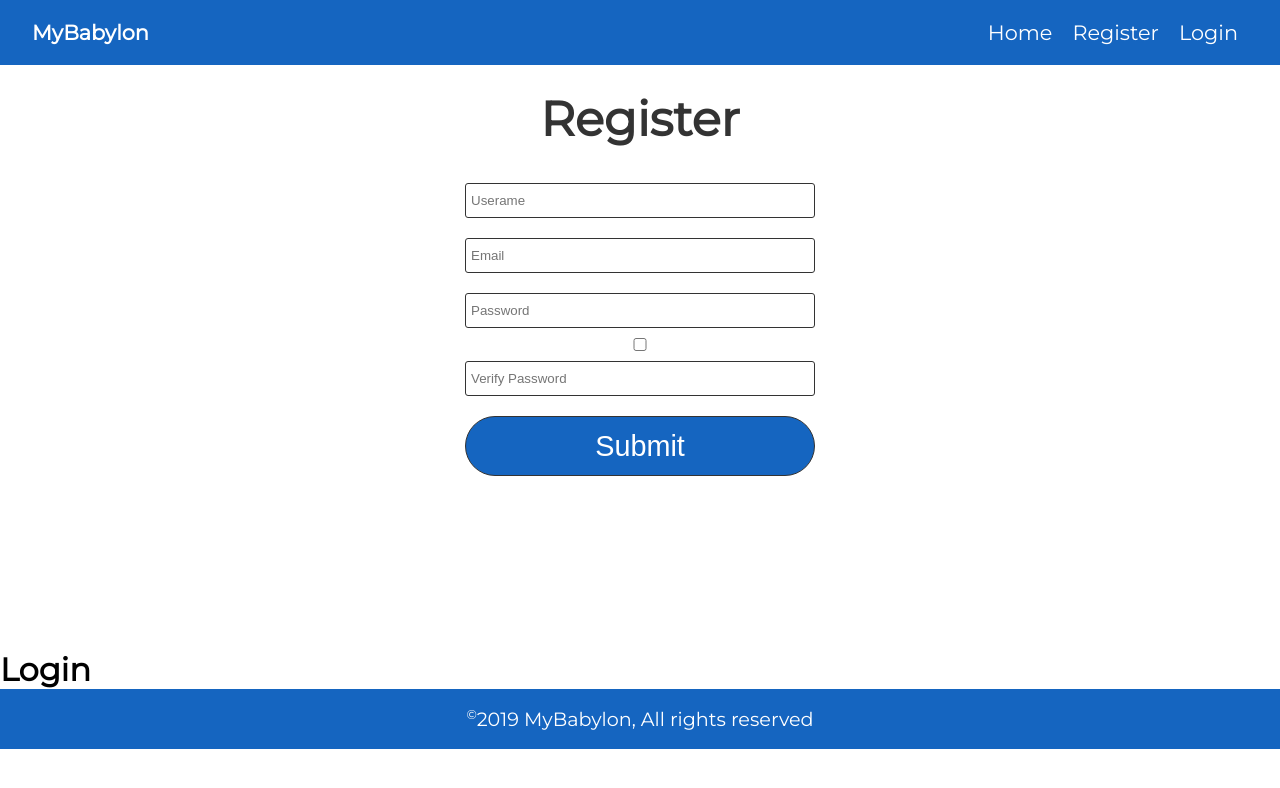
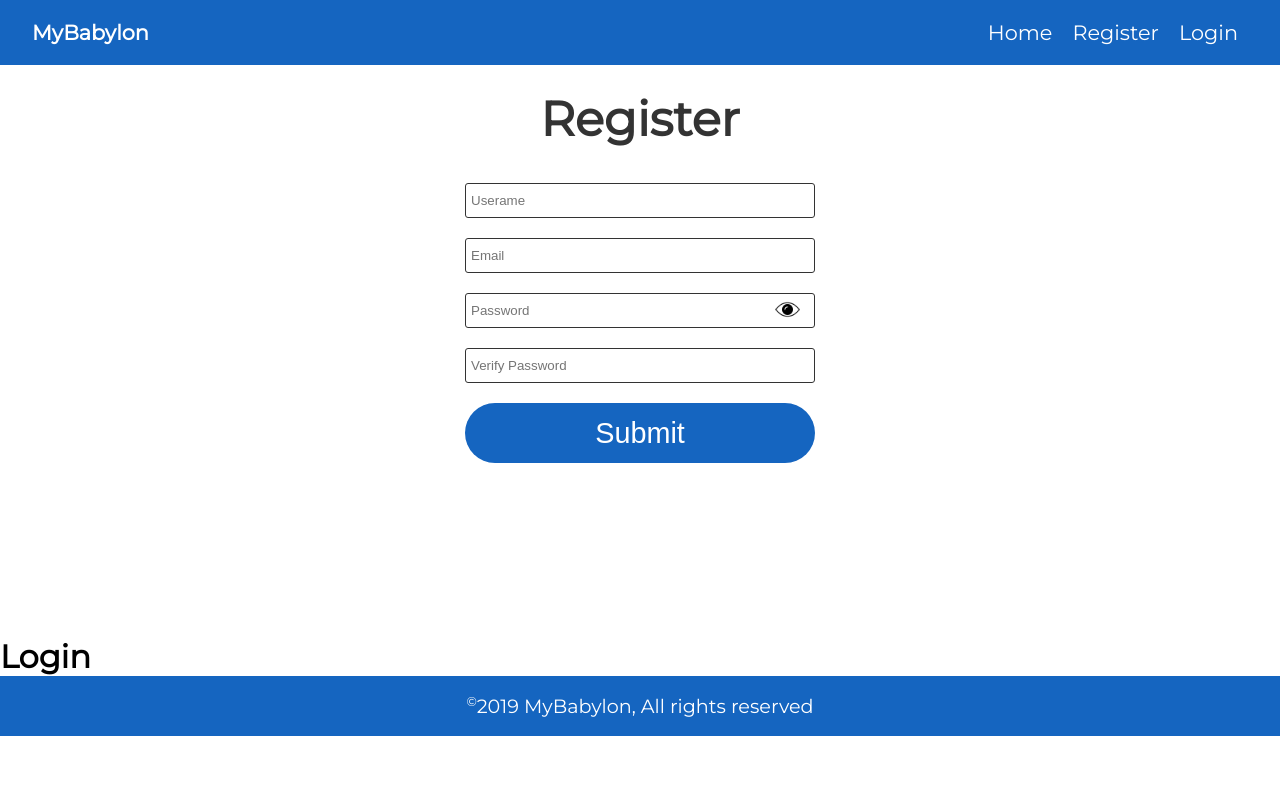
Before and after one commit to RobertP09/mybabylonAPI, a React (Create React App) app in the folder client/: page / in a window 1280 px wide. Shown: the top 788 px of the page. Built offline with nearby package versions, Linux system fonts and the light colour scheme.

Commit message:
Added images for password

```diff
--- a/client/src/App.scss
+++ b/client/src/App.scss
@@ -69,10 +69,38 @@ ul .link {
     margin: 0 auto;
     display: flex;
     flex-flow: column nowrap;
+    position: relative;
 }
 .passwordToggle {
-    width: auto;
-    height: auto;
+    width: 25px;
+    height: 25px;
+    position: absolute;
+    right: 15px;
+    top: 14px;
+    appearance: none;
+    cursor: pointer;
+    outline: 0;
+
+    &.showPassword{
+
+        &::after {
+            content: " ";
+            width: 100%;
+            height: 100%;
+            position: absolute;
+            background:center / contain url('../src/img/hide.png');
+            z-index: 5;
+        }
+    }
+
+    &::after {
+        content: " ";
+        width: 100%;
+        height: 100%;
+        position: absolute;
+        background:center / contain url('../src/img/view.png');
+        z-index: 5;
+    }
 }
 .submit {
     background: $main-bg-color;
@@ -82,6 +110,7 @@ ul .link {
     height: 60px;
     font-size: 1.8rem;
     max-width: 450px;
+    border: 0;
 
     &:hover {
         cursor: pointer;
--- a/client/src/layout/Register.js
+++ b/client/src/layout/Register.js
@@ -99,7 +99,7 @@ class Register extends Component {
                             onKeyUp={this.checkPassword}
                             required
                         />
-                        <input type="submit" value="Submit" className="input submit" disabled/>
+                        <button type="submit" value="Submit" className="input submit" disabled>Submit</button>
                     </form>
                 </section>
             </Fragment>
```
Also changed, not shown: client/src/img/hide.png (added), client/src/img/view.png (added).
